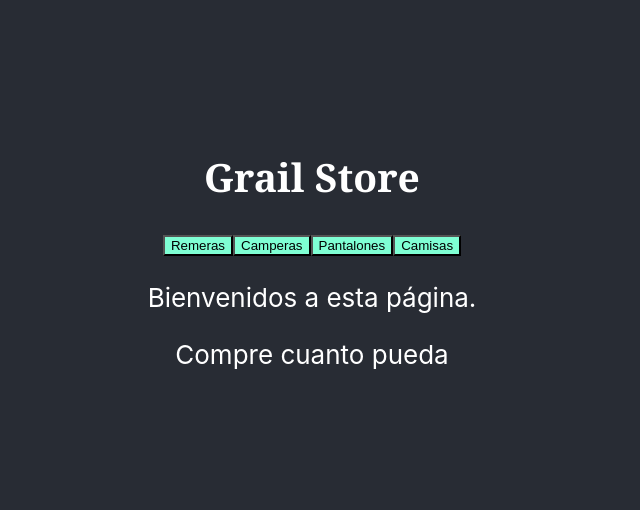
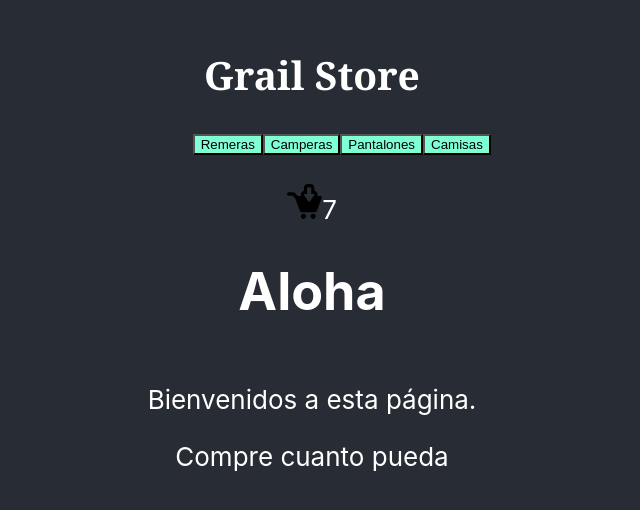
Before and after one commit to johnatan-ferre/react, a React (Create React App) app: page / in a window 1280 px wide. Shown: the part 156-666 px from the top of the page, without its empty margins (328-968 px from the left). Built offline with nearby package versions, Linux system fonts and the light colour scheme.

Commit message:
Se agrega carrito widget y greeting

```diff
--- a/src/App.js
+++ b/src/App.js
@@ -1,12 +1,17 @@
 
 import './App.css';
 import NavBar from './components/NavBar/NavBar'
+// import CountFunction from './components/CountFunction/CountFunction';
+import ItemListContainer from './components/ItemListCotainer/ItemListContainer';
+
 
 function App() {
   return (
     <div className="App">
       <header className="App-header">
         <NavBar/>
+        {/* <CountFunction/> */}
+        <ItemListContainer greeting='Aloha'/>
         <p>
           Bienvenidos a esta página.
         </p>
--- /dev/null
+++ b/src/components/CartWidget/CartWidget.js
@@ -0,0 +1,9 @@
+const CartWidget = () => {
+    return (
+        <div>
+            <img src='./images/cart.svg' alt='cart-widget'/>
+            7
+        </div>
+    )
+}
+export default CartWidget
--- /dev/null
+++ b/src/components/CountFunction/CountFunction.js
@@ -0,0 +1,6 @@
+const CountFunction = () => {
+    return(
+        <h1>Contador Funcion</h1>
+    )
+}
+export default CountFunction
--- /dev/null
+++ b/src/components/ItemListCotainer/ItemListContainer.js
@@ -0,0 +1,4 @@
+const ItemListContainer = (props) => {
+    return <h1>{props.greeting}</h1>
+}
+export default ItemListContainer
--- a/src/components/NavBar/NavBar.css
+++ b/src/components/NavBar/NavBar.css
@@ -8,6 +8,7 @@ nav h1 {
 .container {
     display: flex;
     align-items: center;
+    margin: 10%
 }
 
 .buttonNav {
--- a/src/components/NavBar/NavBar.js
+++ b/src/components/NavBar/NavBar.js
@@ -1,4 +1,6 @@
 import './NavBar.css'
+import CartWidget from '../CartWidget/CartWidget'
+
 const NavBar = () => {
     return (
         <nav className='nave'>
@@ -9,6 +11,7 @@ const NavBar = () => {
                 <button className='buttonNav'>Pantalones</button>
                 <button className='buttonNav'>Camisas</button>
             </div>
+            <CartWidget/>
         </nav>
     )
 }
```
Also changed, not shown: src/components/CountClass/CountClass.js (added, +10 -0 lines), public/images/cart.svg (added).
